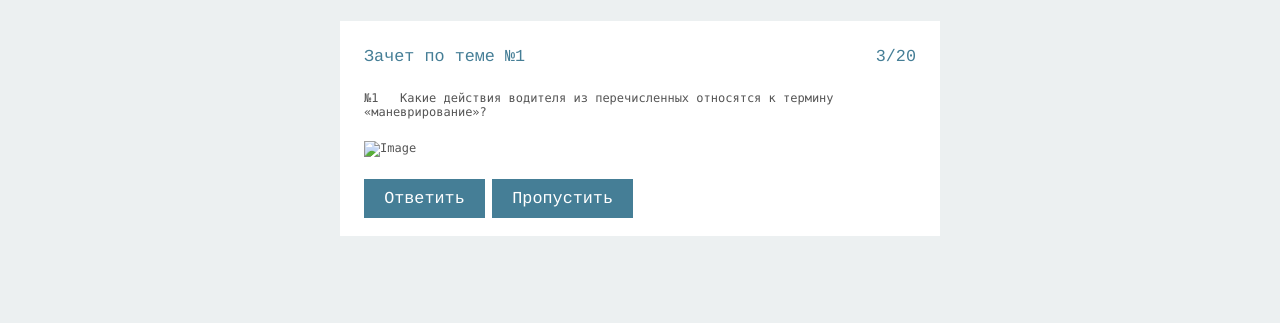
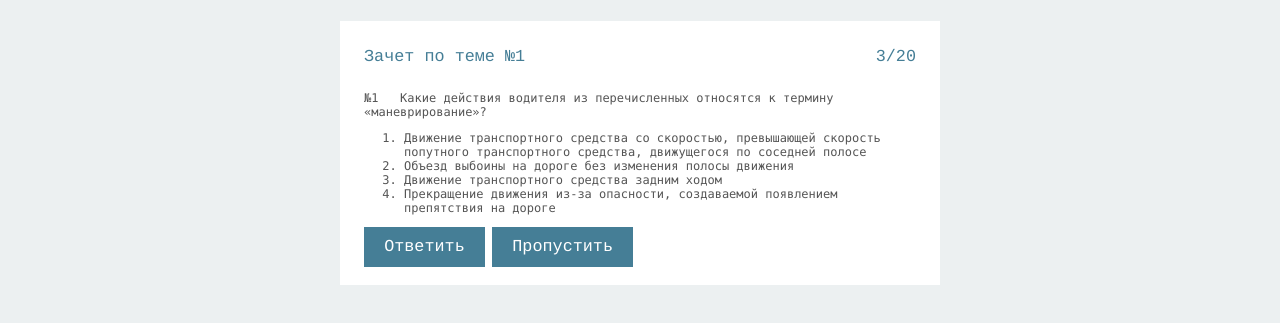
Before and after one commit to ndavidovich/exadel-training-ndavidovich, a plain HTML site: page index.html in a window 1280 px wide. Both pictures are taken after a click on the link "Зачет по теме №1". Shown: the part 73-396 px from the top of the page. Drawn offline with nearby package versions, Linux system fonts and the light colour scheme; files that its build step writes are made by us from their sources.

Commit message:
Add img, answers and button click event

```diff
--- a/index.html
+++ b/index.html
@@ -14,8 +14,7 @@
         <div id="content">
             <div id="panelList" class="panel">
                 <h3>Доступные тесты</h3>
-                <ol id="topicList">
-                </ol>
+                <ol id="topicList"></ol>
             </div>
             <div id="panelQuestion" class="panel">
                 <h3>
@@ -26,11 +25,9 @@
                     <span class="number">№<span id="questionNumber"></span></span>
                     <span id="question"></span>
                 </p>
-                <img id="questionImg" alt="Image" />
-                <ol id="questionAnswer">
-                </ol>
-                <input class="btn answer" type="button" value="Ответить" />
-                <input class="btn cancel" type="button" value="Пропустить" />
+                <ol id="questionAnswers"></ol>
+                <input id="sendBtn" class="btn" type="button" value="Ответить" />
+                <input id="skipBtn" class="btn" type="button" value="Пропустить" />
             </div>
         </div>
     </body>
--- a/js/app/main.js
+++ b/js/app/main.js
@@ -1,28 +1,67 @@
 window.onload = function () {
 
-    var panelList;
-    var panelQuestion;
     var selectedTopicIndex;
     var selectedQuestionIndex = 0;
-    var questionsAnswers = [];
+//    var questionsAnswers = [];
 
     document.getElementById('panelQuestion').classList.add('hidden');
 
-    var onSelectTopic = function (event) {
-        selectedTopicIndex = parseInt(event.target.getAttribute('index'), 10);
-        var selectedTopic = data[selectedTopicIndex];
+
+    /****  Show chosen topic  ****/
+    var showTopic = function (selectedTopicIndex) {
 
         document.getElementById('panelList').classList.add('hidden');
         document.getElementById('panelQuestion').classList.remove('hidden');
 
+        var selectedTopic = data[selectedTopicIndex];
         document.getElementById('topicTitle').textContent = selectedTopic.title;
+        showQuestion(selectedTopic, selectedQuestionIndex);
+
+
+        function showQuestion (selectedTopic, selectedQuestionIndex) {
+
+        /**** Show question text and question number ****/
         var selectedQuestion = selectedTopic.questions[selectedQuestionIndex];
         document.getElementById('question').textContent = selectedQuestion.question;
+        document.getElementById('questionNumber').textContent = selectedQuestionIndex + 1;
 
-        document.getElementById('questionNumber').textContent =selectedQuestionIndex + 1;
-        document.getElementById('questionImg').setAttribute('src', selectedQuestion.questionImg);
-    };
+        /**** Show image ****/
+        if (selectedQuestion.questionImg) {
+            var img = document.createElement('img');
+            img.src = selectedQuestion.questionImg;
+            document.getElementById('panelQuestion').insertBefore(img,questionAnswers);
+        }
 
+        /**** Show answers ****/
+        var answers = selectedQuestion.answers;
+        for (var i = 0; i < answers.length; i++) {
+            sepAnswer = (answers[i]);
+            var li = document.createElement('li');
+            li.textContent = sepAnswer;
+            questionAnswers.appendChild(li);
+        }
+
+        /**** Move to the next question ****/
+        function nextQuestion() {
+            selectedQuestionIndex = selectedQuestionIndex + 1;
+            if (img) {
+                panelQuestion.removeChild(img);
+            }
+            questionAnswers.innerHTML = null;
+            showQuestion(selectedTopic, selectedQuestionIndex);
+        }
+
+        document.getElementById('sendBtn').onclick = nextQuestion;
+
+    }
+    }
+    /**** Choose topic ****/
+    var onSelectTopic = function (event) {
+        selectedTopicIndex = parseInt(event.target.getAttribute('index'), 10);
+        showTopic(selectedTopicIndex);
+    }
+
+    /**** Show first widget with list of exams topics ****/
     var ol = document.getElementById('topicList');
     for (var i = 0; i < data.length; i++) {
         var topic = data[i];
```
